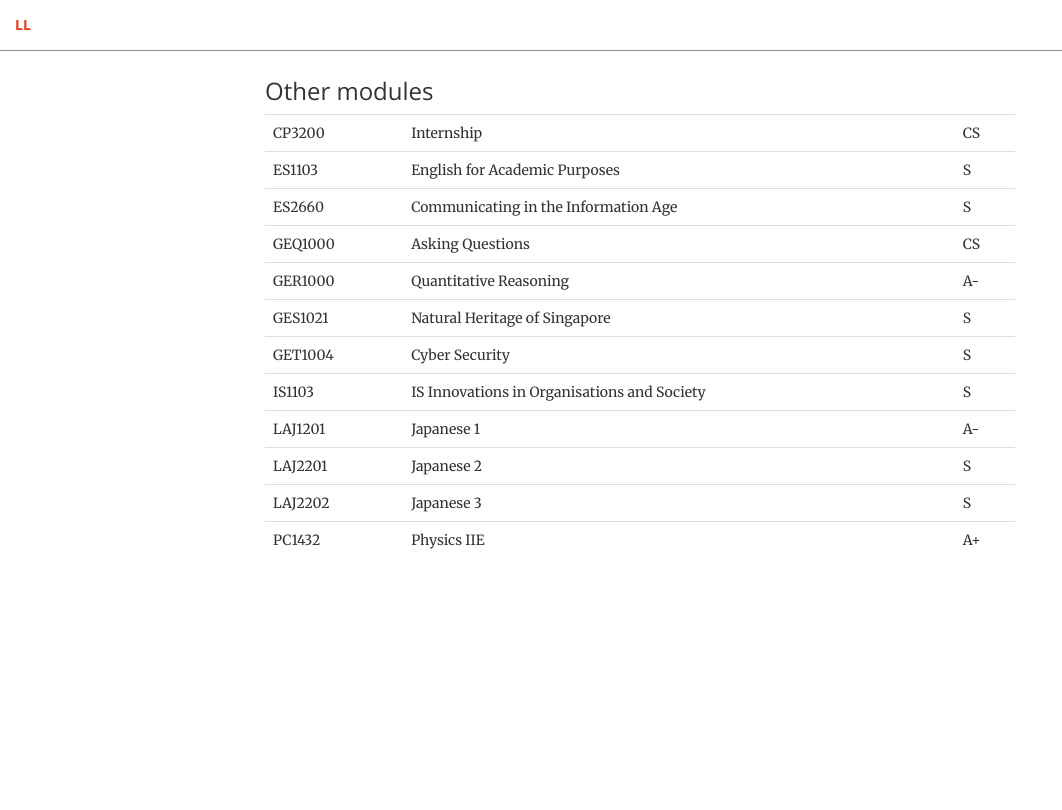
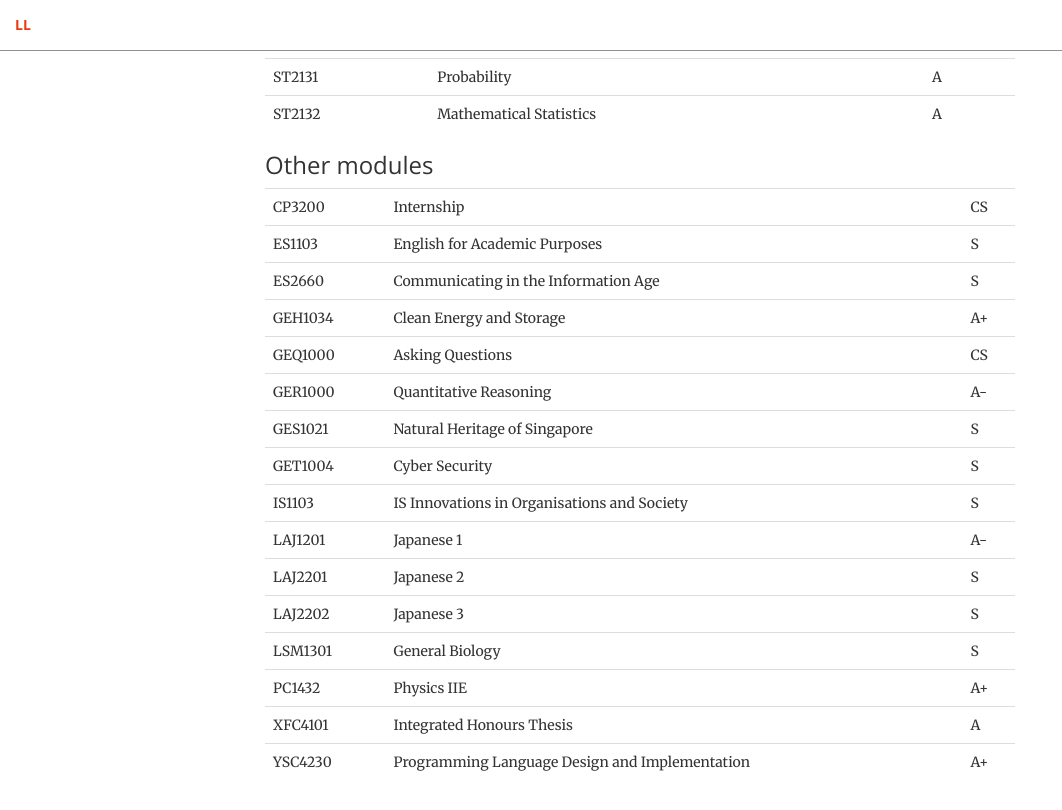
Before and after one commit to limli/limli.github.io, a Jekyll site: the page built from modules.html, in a window 1280 px wide and 900 px high, scrolled down 2367 px. Shown: the top 810 px of the window, without its empty margins (0-1062 px from the left). Built offline with Jekyll 4.4.1, drawn with Linux system fonts in a browser that asks for light colours; before the commit the page ends 3045 px from its top, so only the background shows below that; some of the changed text lies outside the part shown.

Commit message:
regen modules

```diff
--- a/_data/modules.json
+++ b/_data/modules.json
@@ -85,6 +85,16 @@
             {
                 "code": "CS4231",
                 "description": "Parallel and Distributed Algorithms",
+                "grade": "A+"
+            },
+            {
+                "code": "CS4234",
+                "description": "Optimisation Algorithms",
+                "grade": "A+"
+            },
+            {
+                "code": "CS5234",
+                "description": "Algorithms at Scale",
                 "grade": "A+"
             },
             {
@@ -208,6 +218,11 @@
                 "grade": "S"
             },
             {
+                "code": "GEH1034",
+                "description": "Clean Energy and Storage",
+                "grade": "A+"
+            },
+            {
                 "code": "GEQ1000",
                 "description": "Asking Questions",
                 "grade": "CS"
@@ -248,8 +263,23 @@
                 "grade": "S"
             },
             {
+                "code": "LSM1301",
+                "description": "General Biology",
+                "grade": "S"
+            },
+            {
                 "code": "PC1432",
                 "description": "Physics IIE",
+                "grade": "A+"
+            },
+            {
+                "code": "XFC4101",
+                "description": "Integrated Honours Thesis",
+                "grade": "A"
+            },
+            {
+                "code": "YSC4230",
+                "description": "Programming Language Design and Implementation",
                 "grade": "A+"
             }
         ]
```
Also changed, not shown: _myscripts/process-modules.py (+14 -5 lines), 1 other file.
